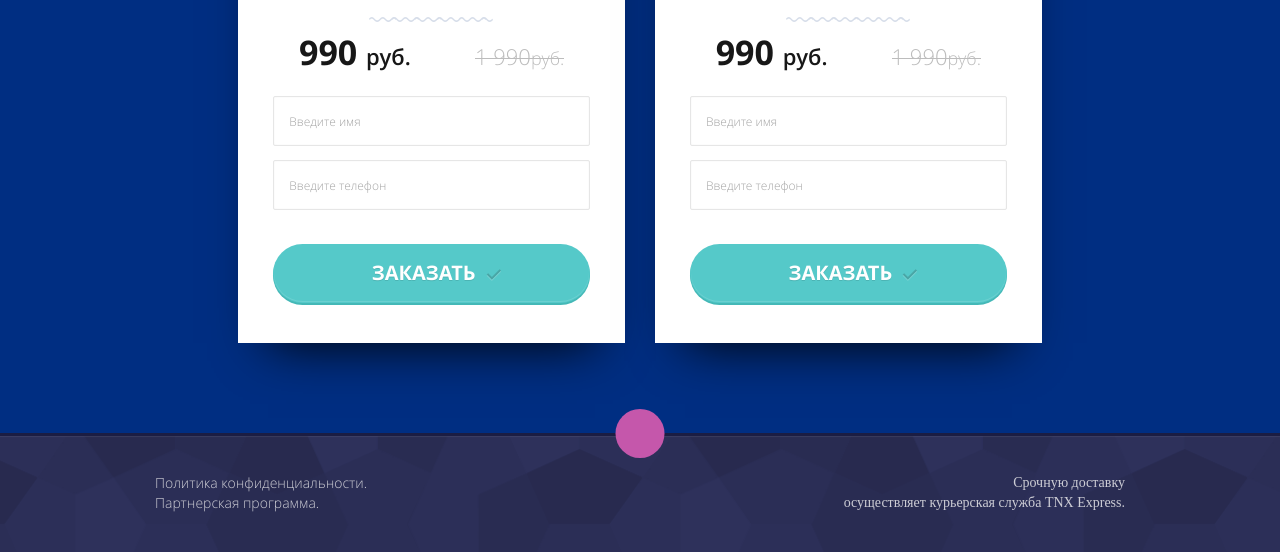
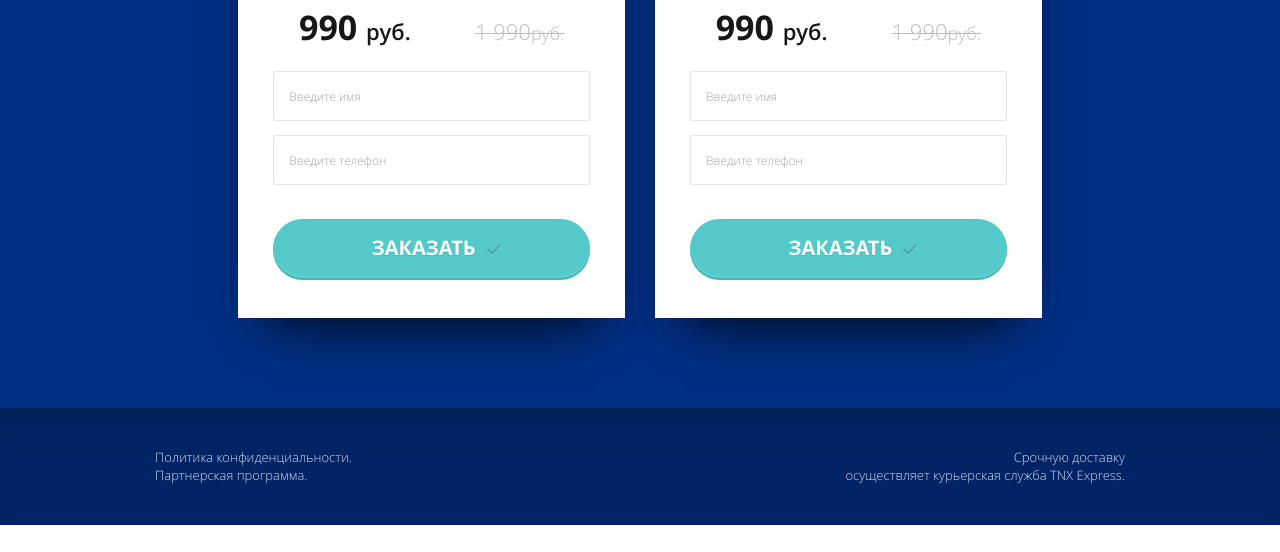
Before and after one commit to naverstaem/a_MagicGlance2, a plain HTML site: page index.html in a window 1280 px wide. Shown: the part 8783-9335 px from the top of the page. After the commit the page ends 9308 px from the top, so only its background shows below. Drawn offline with Linux system fonts and the light colour scheme; a script that the page names is missing.

```diff
--- a/index.html
+++ b/index.html
@@ -856,7 +856,7 @@
                     <div class="item">
 
                         <div class="img">
-                            <img src="img/f-img1.png"
+                            <img src="img/ff-img1.png"
                                  alt=""/>
                         </div>
                         <h3>Magic Glance INTENSIVE</h3>
@@ -893,7 +893,7 @@
                     <div class="item">
 
                         <div class="img">
-                            <img src="img/f-img2.png"
+                            <img src="img/ff-img2.png"
                                  alt=""/>
                         </div>
                         <h3>Magic Glance INTENSIVE</h3>
@@ -931,7 +931,6 @@
 
 
 <footer>
-    <a href="#" class="footer__up"></a>
 
     <div class="container">
         <div class="row">
--- a/sass/_main.sass
+++ b/sass/_main.sass
@@ -799,42 +799,26 @@
 
 footer
   box-sizing: border-box
-  background: url(../img/footer_bg.png)
-  +cover
+  background: rgb(0,36,101)
   padding: 40px 0
-  font-size: 14px
+  font-size: 13px
   position: relative
-  color: #cdcdd5
-
+  color: #d0dbef
+  +box-shadow(inset 0 30px 70px -70px black)
   .footer__left
     float: left
     text-align: left
+    +osl
     a
       display: block
-      +osl
-      color: #cdcdd5
+      color: #d0dbef
       text-decoration: none
       &:hover
         text-decoration: underline
   .footer__right
+    +osl
     float: right
     text-align: right
-  .footer__up
-    position: absolute
-    top: -24px
-    left: 50%
-    +transform(translateX(-50%))
-    content: ""
-    background: #c557ab
-    width: 49px
-    height: 49px
-    +border-radius(50%)
-    &:after
-      position: absolute
-      content: ""
-      top: 50%
-      left: 50%
-      +transform(translate(-50%,-50%))
 
 
 
```
Also changed, not shown: css/screen.css, img/f-img1.png, img/f-img2.png, img/ff-img1.png (added), img/ff-img2.png (added).
